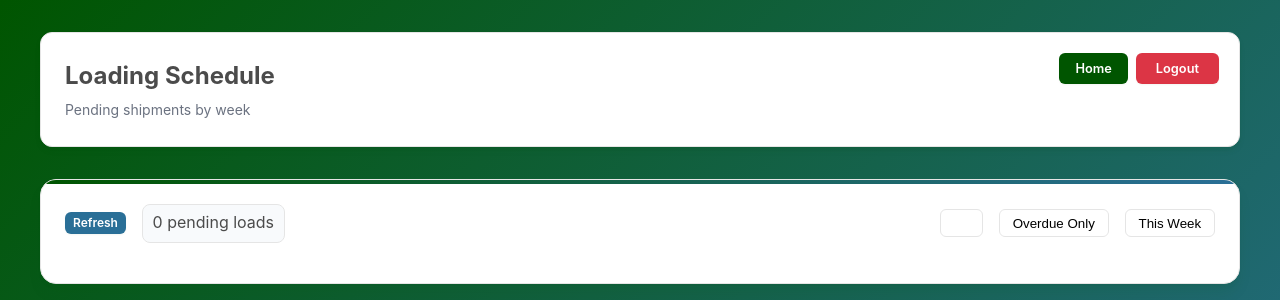
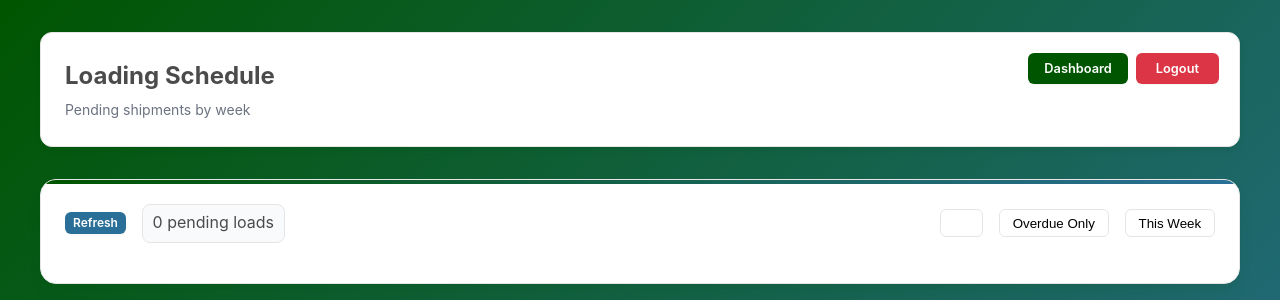
Before and after one commit to CBRT513/django-primetrade, a Django app: page /client-schedule.html in a window 1280 px wide. Shown: the top 300 px of the page. Run offline with Django 4.2, Linux system fonts and the light colour scheme; a user stored in the database is signed in; data comes from the database, SQL or seed files in the repository; data that the repository does not hold is empty.

Commit message:
Add cross-navigation between client Dashboard and Loading Schedule
Client-facing pages now have proper navigation between views:
- Customer Dashboard: Added 'Loading Schedule' button
- Client Loading Schedule: Changed 'Home' to 'Dashboard' button

This keeps client users within their read-only views without access to internal portal.

🤖 Generated with [Claude Code](https://claude.com/claude-code)

Co-Authored-By: Claude <noreply@anthropic.com>

```diff
--- a/static/client.html
+++ b/static/client.html
@@ -347,6 +347,7 @@
         <img id="customerLogo" src="" alt="Customer Logo" class="customer-logo" style="display: none;" />
         <div class="header-actions">
           <span id="usernameDisplay" style="color: #64748b; font-weight: 500;">Loading...</span>
+          <a href="/client-schedule.html" class="btn">Loading Schedule</a>
           <a href="/auth/logout/" class="btn btn-secondary">Logout</a>
         </div>
       </div>
--- a/templates/client-schedule.html
+++ b/templates/client-schedule.html
@@ -59,7 +59,7 @@
       </div>
       <div class="user-actions" style="position: absolute; top: 20px; right: 20px; display:flex; gap:.5rem;">
         <span id="usernameDisplay" style="margin-right: 15px; color: #fff; font-weight: 500;">Loading...</span>
-        <a href="/" class="btn">Home</a>
+        <a href="/client.html" class="btn">Dashboard</a>
         <a href="/auth/logout/" class="btn" style="background: #dc3545; color: white; padding: 8px 20px;">Logout</a>
       </div>
     </div>
```
